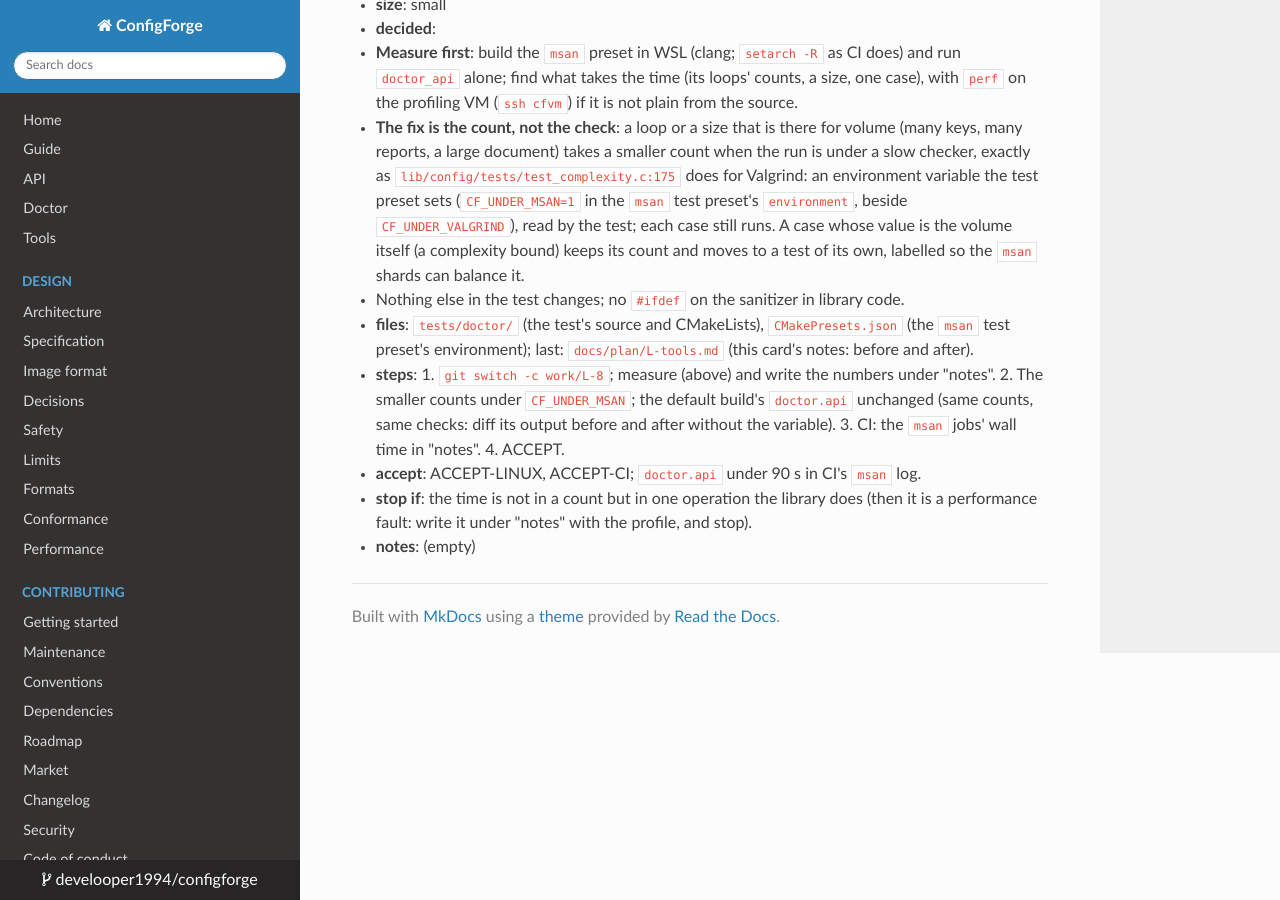
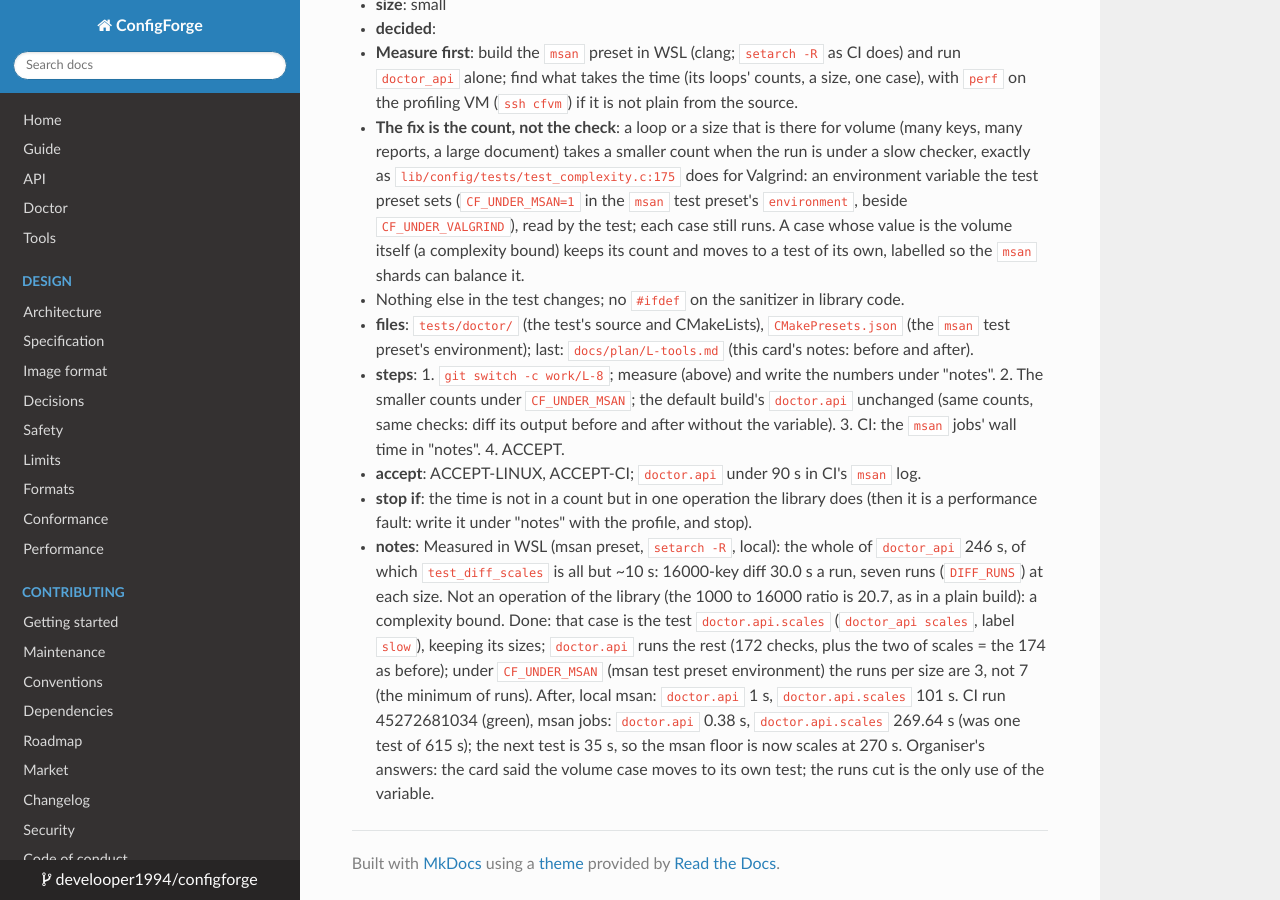
Before and after one commit to develooper1994/configforge, an MkDocs documentation site: the page built from docs/plan/L-tools.md, in a window 1280 px wide and 900 px high, scrolled down 16348 px. Built offline with MkDocs 1.6.1, drawn with Linux system fonts in a browser that asks for light colours.

Commit message:
L-8: doctor.api cheap under MemorySanitizer, nothing dropped (615 s to 0.4 in CI; its complexity case is doctor.api.scales, sizes unchanged, fewer repeats under MSan)
Co-Authored-By: Claude Opus 5.5 <noreply@anthropic.com>

```diff
--- a/CMakePresets.json
+++ b/CMakePresets.json
@@ -215,7 +215,7 @@
       "configuration": "Debug",
       "output": { "outputOnFailure": true },
       "filter": { "exclude": { "label": "no-msan" } },
-      "environment": { "MSAN_OPTIONS": "halt_on_error=1:print_stacktrace=1" }
+      "environment": { "MSAN_OPTIONS": "halt_on_error=1:print_stacktrace=1", "CF_UNDER_MSAN": "1" }
     },
     { "name": "tsan",     "configurePreset": "tsan",     "configuration": "Debug", "output": { "outputOnFailure": true } },
     { "name": "coverage", "configurePreset": "coverage", "configuration": "Debug", "output": { "outputOnFailure": true } },
--- a/docs/plan/L-tools.md
+++ b/docs/plan/L-tools.md
@@ -389,4 +389,15 @@ second opinion beside cppcheck's.
 * **stop if**: the time is not in a count but in one operation the library
   does (then it is a performance fault: write it under "notes" with the
   profile, and stop).
-* **notes**: (empty)
+* **notes**: Measured in WSL (msan preset, `setarch -R`, local): the whole of
+  `doctor_api` 246 s, of which `test_diff_scales` is all but ~10 s:
+  16000-key diff 30.0 s a run, seven runs (`DIFF_RUNS`) at each size. Not
+  an operation of the library (the 1000 to 16000 ratio is 20.7, as in a
+  plain build): a complexity bound. Done: that case is the test
+  `doctor.api.scales` (`doctor_api scales`, label `slow`), keeping its
+  sizes; `doctor.api` runs the rest (172 checks, plus the two of scales
+  = the 174 as before); under `CF_UNDER_MSAN` (msan test preset
+  environment) the runs per size are 3, not 7 (the minimum of runs).
+  After, local msan: `doctor.api` 1 s, `doctor.api.scales` 101 s. CI run 45272681034 (green), msan jobs: `doctor.api` 0.38 s, `doctor.api.scales` 269.64 s (was one test of 615 s); the next test is 35 s, so the msan floor is now scales at 270 s.
+  Organiser's answers: the card said the volume case moves to its own
+  test; the runs cut is the only use of the variable.
```
Also changed, not shown: 2 other files.
